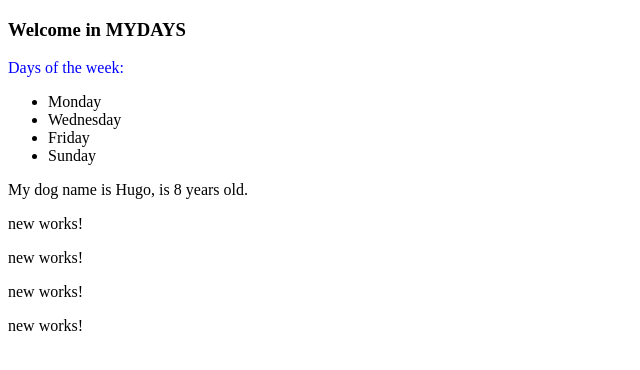
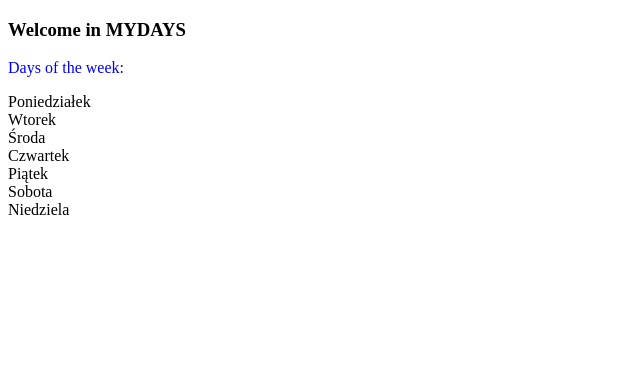
Before and after one commit to Kacperem/AngularTrainingAPPS, an Angular app: page / in a window 1280 px wide. Shown: the top 370 px of the page, without its empty margins (0-640 px from the left). Built offline with nearby package versions, Linux system fonts and the light colour scheme.

Commit message:
*ngSwitchCase/Default

```diff
--- a/src/app/app.component.html
+++ b/src/app/app.component.html
@@ -2,19 +2,14 @@
 
 <p>Days of the week:</p>
 
-
-<ul>
-  <ng-container *ngFor="let day of days; let e = even">
-    <li *ngIf="e">
-      {{day}}
-    </li>
-  </ng-container>
-</ul>
-
-<div *ngFor="let myDog of myDogs">
-  <div *ngIf="myDog.age > 5" >
-      My dog name is  {{myDog.name}}, is {{myDog.age}} years old.
+<div *ngFor="let day of days">
+  <div [ngSwitch]="day">
+<div *ngSwitchCase="'Monday'">Poniedziałek</div>
+<div *ngSwitchCase="'Tuesday'">Wtorek</div>
+<div *ngSwitchCase="'Wednesday'">Środa</div>
+<div *ngSwitchCase="'Thursday'">Czwartek</div>
+<div *ngSwitchCase="'Friday'">Piątek</div>
+<div *ngSwitchCase="'Saturday'">Sobota</div>
+<div *ngSwitchDefault>Niedziela</div>
   </div>
 </div>
-
-<app-new *ngFor="let i of [1, 2, 3, 4]"></app-new>
```
